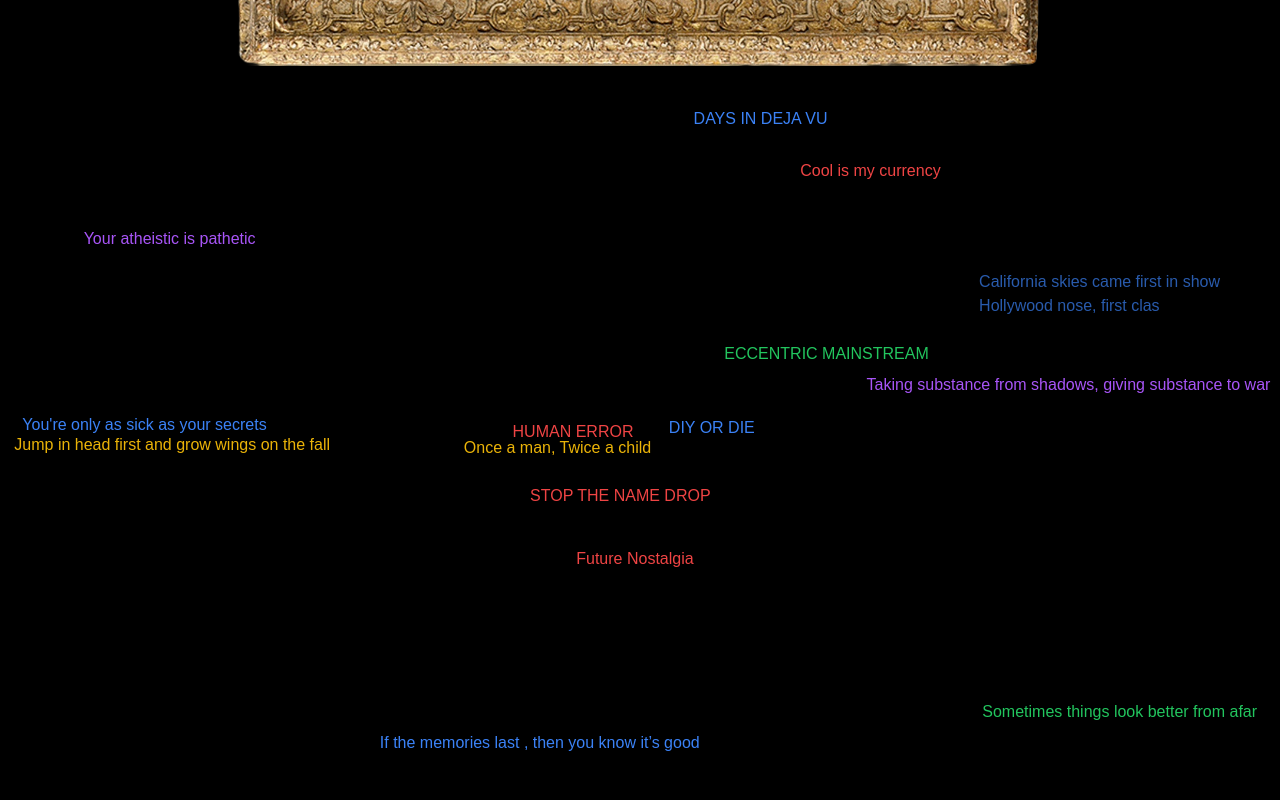
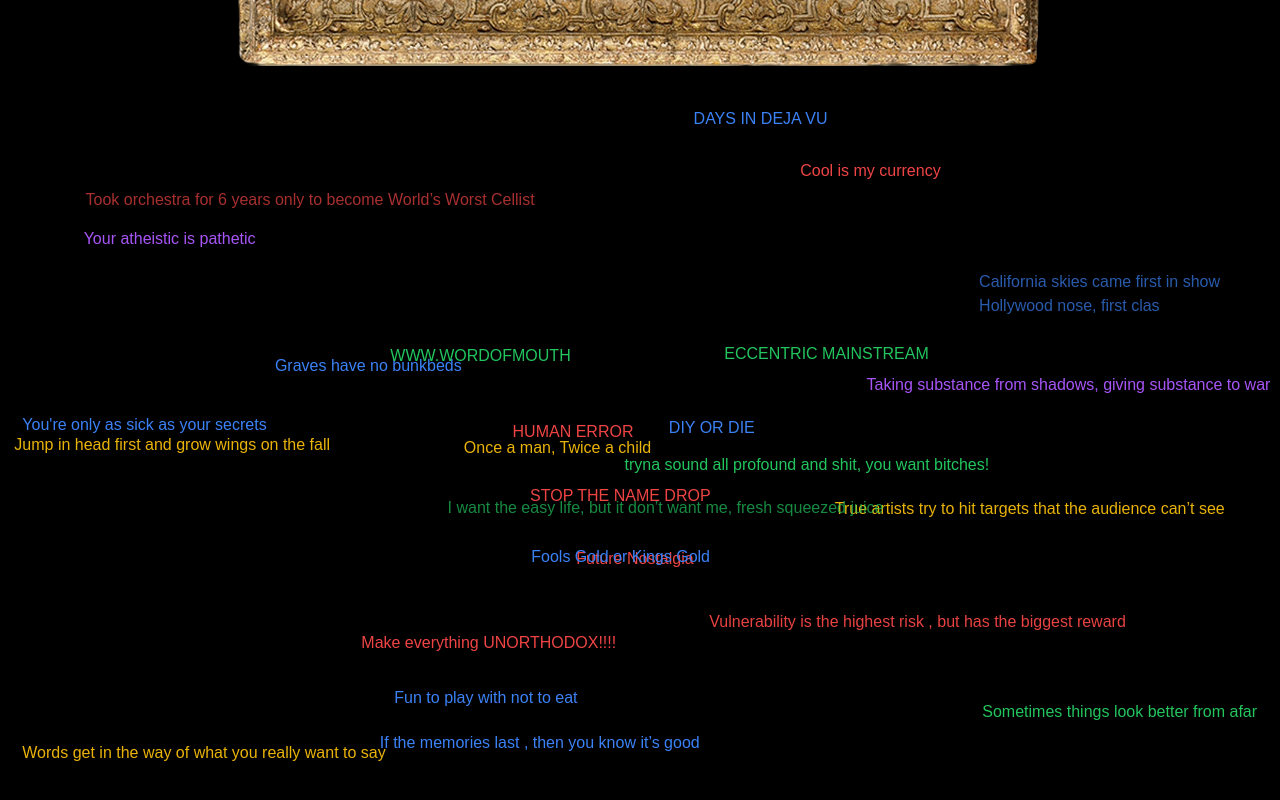
Before and after one commit to SAlSPAS/SAlSPAS.github.io, a Next.js app: page / in a window 1280 px wide. Shown: the part 3894-4694 px from the top of the page. Built offline with nearby package versions, Linux system fonts and the light colour scheme.

Commit message:
more thoughts

```diff
--- a/app/components/ThoughtsSection.tsx
+++ b/app/components/ThoughtsSection.tsx
@@ -19,8 +19,18 @@ const thoughts: string[] = [
     "Once a man, Twice a child",
     "Your atheistic is pathetic",
     "You're only as sick as your secrets",
-    "Cool is my currency"
-
+    "Cool is my currency",
+    "Graves have no bunkbeds",
+    "Make everything UNORTHODOX!!!!",
+    "True artists try to hit targets that the audience can’t see",
+    "Fun to play with not to eat",
+    "Vulnerability is the highest risk , but has the biggest reward",
+    "tryna sound all profound and shit, you want bitches!",
+    "Words get in the way of what you really want to say",
+    "WWW.WORDOFMOUTH",
+    "I want the easy life, but it don’t want me, fresh squeezed juice and days on the sea",
+    "Fools Gold or Kings Gold",
+    "Took orchestra for 6 years only to become World’s Worst Cellist … I have a good bow hold though"
 ];
 
 type ColorClass = 'text-red-500' | 'text-blue-500' | 'text-green-500' | 'text-yellow-500' | 'text-purple-500';
```
